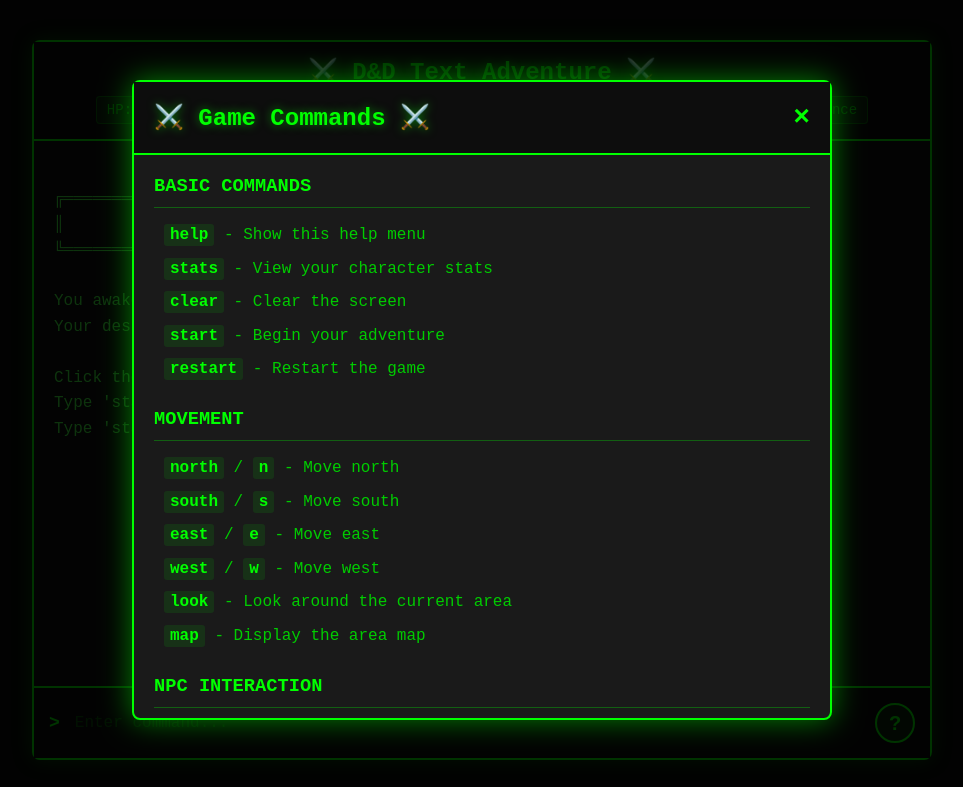
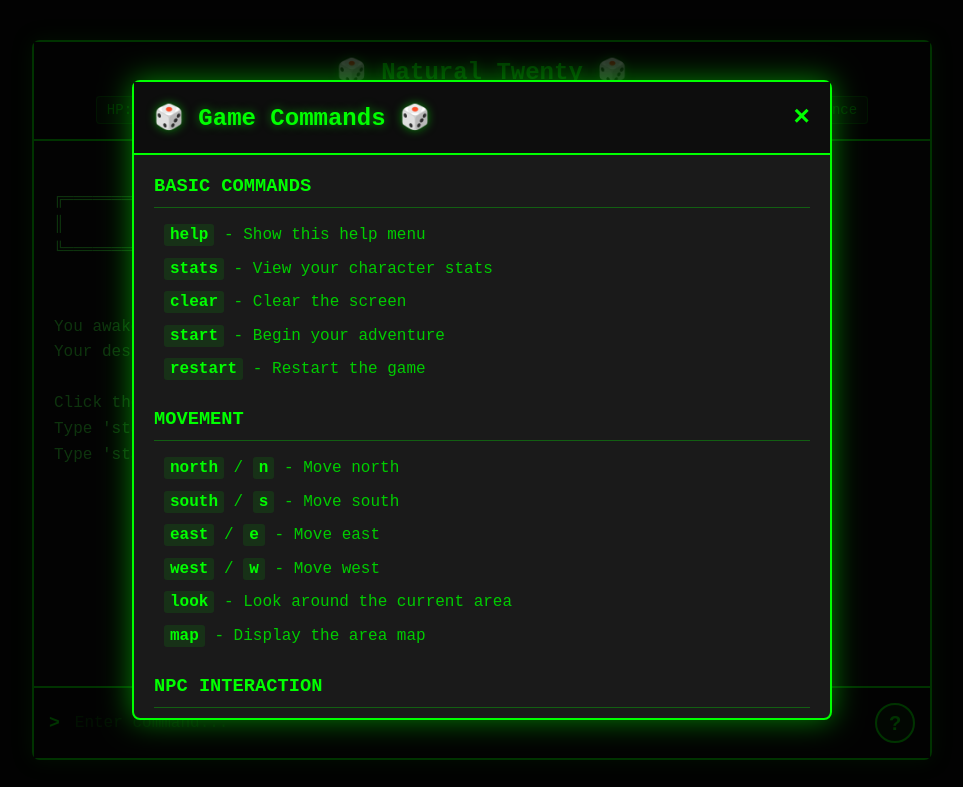
Before and after one commit to dgreenheck/natural-twenty, a plain HTML site: page index.html in a window 1280 px wide. Both pictures are taken after a click on the button "Show Commands". Shown: the whole page, without its empty margins (158-1121 px from the left). Drawn offline with Linux system fonts and the light colour scheme.

Commit message:
Change name to Natural Twenty

```diff
--- a/index.html
+++ b/index.html
@@ -3,13 +3,13 @@
 <head>
     <meta charset="UTF-8">
     <meta name="viewport" content="width=device-width, initial-scale=1.0">
-    <title>D&D Text Adventure</title>
+    <title>Natural Twenty</title>
     <link rel="stylesheet" href="style.css">
 </head>
 <body>
     <div id="game-container">
         <div id="title-bar">
-            <h1>⚔️ D&D Text Adventure ⚔️</h1>
+            <h1>🎲 Natural Twenty 🎲</h1>
             <div id="status-bar">
                 <span id="player-hp">HP: --/--</span>
                 <span id="player-level">LVL: --</span>
@@ -33,7 +33,7 @@
     <div id="help-modal" class="modal">
         <div class="modal-content">
             <div class="modal-header">
-                <h2>⚔️ Game Commands ⚔️</h2>
+                <h2>🎲 Game Commands 🎲</h2>
                 <span class="close">&times;</span>
             </div>
             <div class="modal-body">
--- a/js/main.js
+++ b/js/main.js
@@ -98,8 +98,9 @@ class DnDGame {
     displayWelcome() {
         const welcomeText = `
 ╔══════════════════════════════════════════════════╗
-║         WELCOME TO D&D TEXT ADVENTURE            ║
+║              WELCOME TO NATURAL TWENTY           ║
 ╚══════════════════════════════════════════════════╝
+                    🎲 Roll for Adventure! 🎲
 
 You awaken in a mysterious realm filled with danger and adventure.
 Your destiny awaits...
```
Also changed, not shown: 3 other files.
